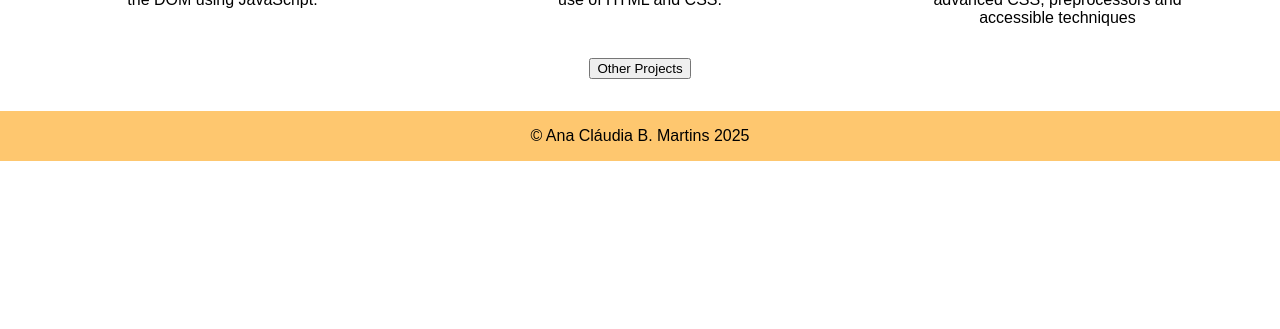
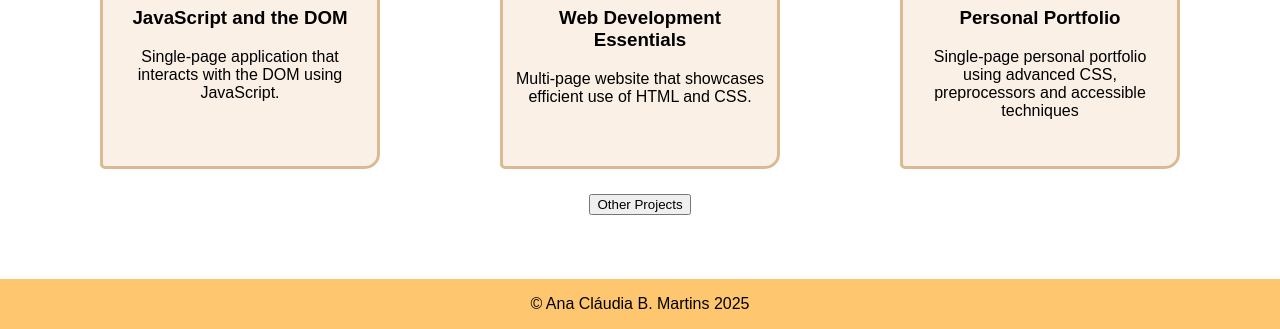
Before and after one commit to claudia-bern-martins/css-techniques-tooling-web-accessibility-project, a website: page src/index.html in a window 1280 px wide. Shown: the part 872-1201 px from the top of the page. Before the commit the page ends 1033 px from the top, so only its background shows below. Drawn offline with nearby package versions, Linux system fonts and the light colour scheme; files that its build step writes are made by us from their sources.

Commit message:
bio + card

```diff
--- a/src/scss/blocks/bio.scss
+++ b/src/scss/blocks/bio.scss
@@ -25,8 +25,6 @@
     }
 
     &__photo {
-        // position: relative;
-
 
         img {
             width: 250px;
@@ -37,8 +35,6 @@
 
     &__about-me {
         max-width: 50%;
-        // align-items: center;
-        // justify-content: center;
         padding: 20px;
         margin-left: 10px;
 
--- a/src/scss/blocks/card.scss
+++ b/src/scss/blocks/card.scss
@@ -1,10 +1,16 @@
+@use '../utils/utils.scss';
+
 .card {
-
     display: flex;
     flex-direction: column;
     align-items: center;
-    padding: 10px;
-    max-width: 25%;
+    padding: 30px 10px;
+    margin: 20px;
+    max-width: 20%;
+    min-width: 250px;
+    border-radius: 15px 5px 15px 5px;
+    border: 3px solid utils.$card-hl-color;
+    background-color: utils.$card-bg-color;
 
     &__image {
 
--- a/src/scss/blocks/intro-banner.scss
+++ b/src/scss/blocks/intro-banner.scss
@@ -28,7 +28,5 @@
         margin-top: 0;
         padding-top: 2rem;
         text-align: center;
-        // background-color: utils.$primary-bg-color;
-        // opacity: 40%;
     }
 }
--- a/src/scss/blocks/latest-projects.scss
+++ b/src/scss/blocks/latest-projects.scss
@@ -6,7 +6,7 @@
     display: flex;
     flex-direction: column;
     align-items: center;
-
+    padding: 2rem 0;
 
     &__cards {
         display: flex;
--- a/src/scss/utils/utils.scss
+++ b/src/scss/utils/utils.scss
@@ -1,2 +1,3 @@
-// $primary-color: #c3ced4;
-$primary-bg-color: #fec76f;//TODO: remove, this is a test
+$primary-bg-color: #fec76f;
+$card-bg-color: #faf0e6;
+$card-hl-color: #dcb995;
```
